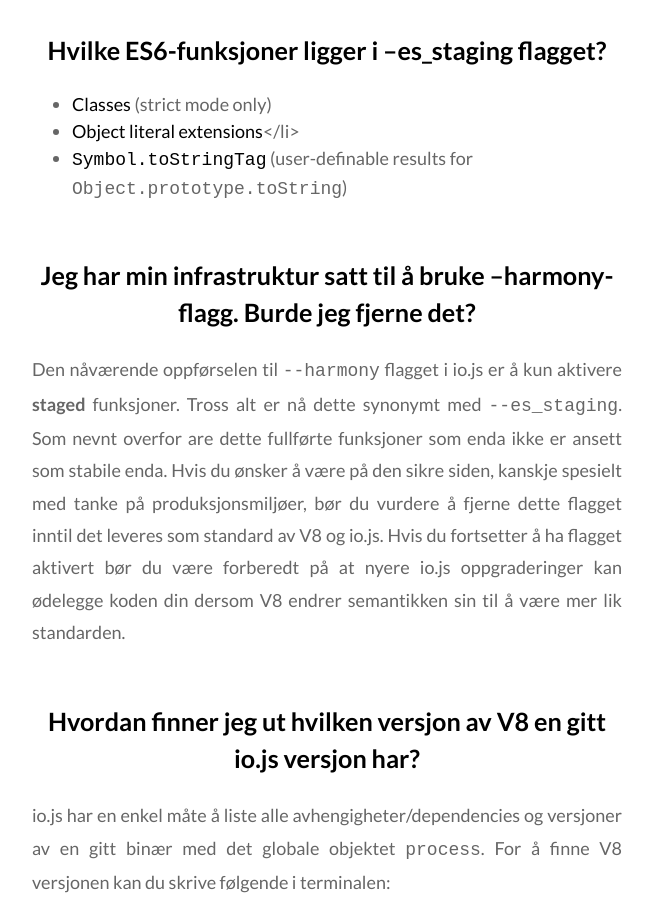
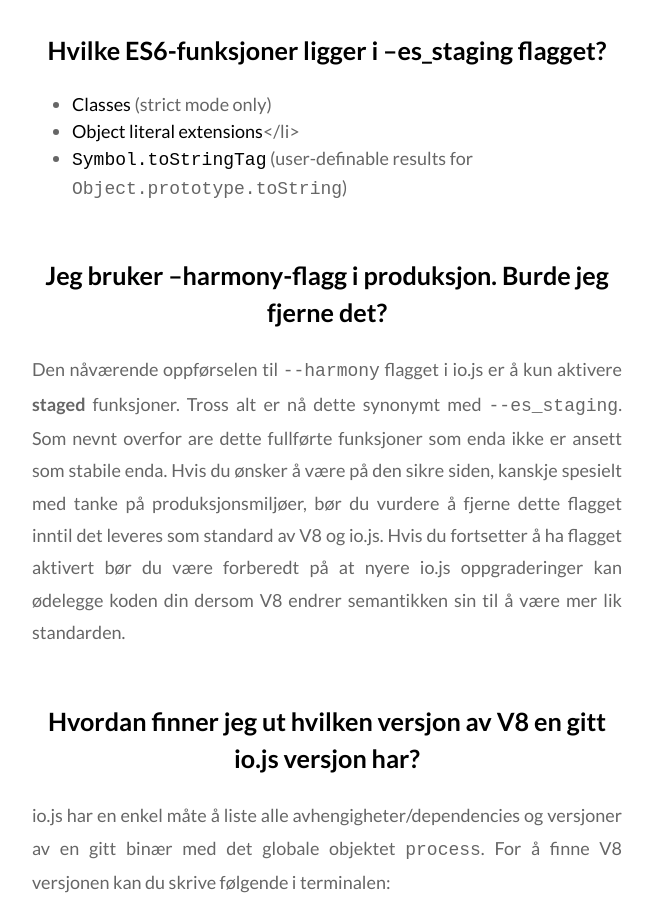
Before and after one commit to nodejs/nodejs-no, a Jekyll site: the page built from es6.md, in a window 1280 px wide and 900 px high, scrolled down 2397 px. Shown: the whole window, without its empty margins (313-966 px from the left). Built offline with Jekyll 4.4.1, drawn with Linux system fonts in a browser that asks for light colours; Markdown is read by kramdown in place of the engine named in the settings.

Commit message:
Harmony flags in production headline changed.

```diff
--- a/es6.md
+++ b/es6.md
@@ -90,7 +90,7 @@
  * <a href="https://github.com/lukehoban/es6features#enhanced-object-literals">Object literal extensions</a></li>
  * <a href="https://developer.mozilla.org/en-US/docs/Web/JavaScript/Reference/Global_Objects/Symbol">`Symbol.toStringTag`</a> (user-definable results for `Object.prototype.toString`)
 
-## Jeg har min infrastruktur satt til å bruke --harmony-flagg. Burde jeg fjerne det?
+## Jeg bruker --harmony-flagg i produksjon. Burde jeg fjerne det?
 
 Den nåværende oppførselen til `--harmony` flagget i io.js er å kun aktivere
 **staged** funksjoner. Tross alt er nå dette synonymt med `--es_staging`.
```
